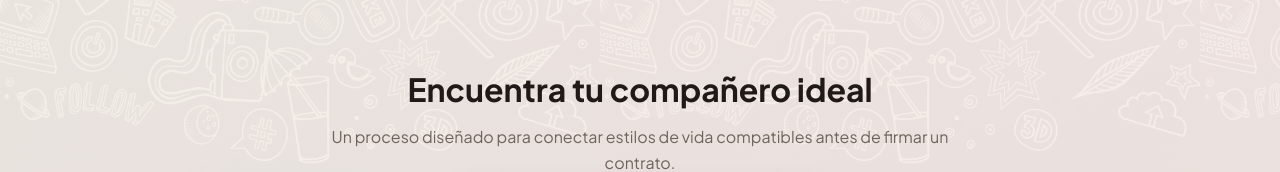
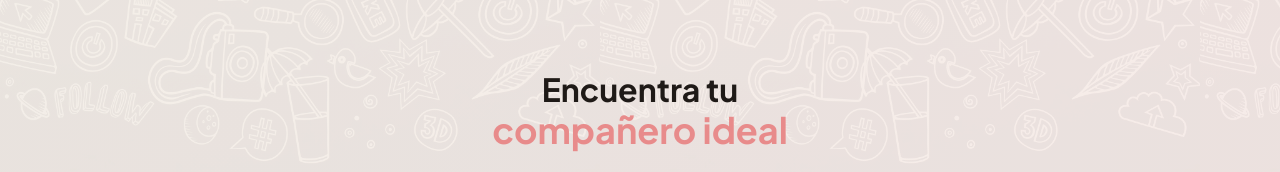
Before and after one commit to elpronick/Match-Live, a React (Vite) app in the folder frontend/: page / in a window 1280 px wide. Shown: the part 616-788 px from the top of the page. Built offline with nearby package versions, Linux system fonts and the light colour scheme; no server answers.

Commit message:
style(frontend): force span to new line in features header

```diff
--- a/frontend/src/pages/HomePage.tsx
+++ b/frontend/src/pages/HomePage.tsx
@@ -81,7 +81,7 @@ export default function HomePage() {
       {/* Features Bento Grid */}
       <section className="landing__features">
         <div className="landing__features-header">
-          <h2>Encuentra tu compañero ideal</h2>
+          <h2>Encuentra tu <span>compañero ideal</span></h2>
           <p>Un proceso diseñado para conectar estilos de vida compatibles antes de firmar un contrato.</p>
         </div>
         <div className="landing__features-grid">
--- a/frontend/src/styles/pages/_home.scss
+++ b/frontend/src/styles/pages/_home.scss
@@ -345,6 +345,12 @@
       color: $color-text-primary;
       margin-bottom: 16px;
       margin-top: 0;
+
+      span {
+        display: block;
+        font-size: 36px;
+        color: $color-accent-pink;
+      }
     }
 
     p {
```
